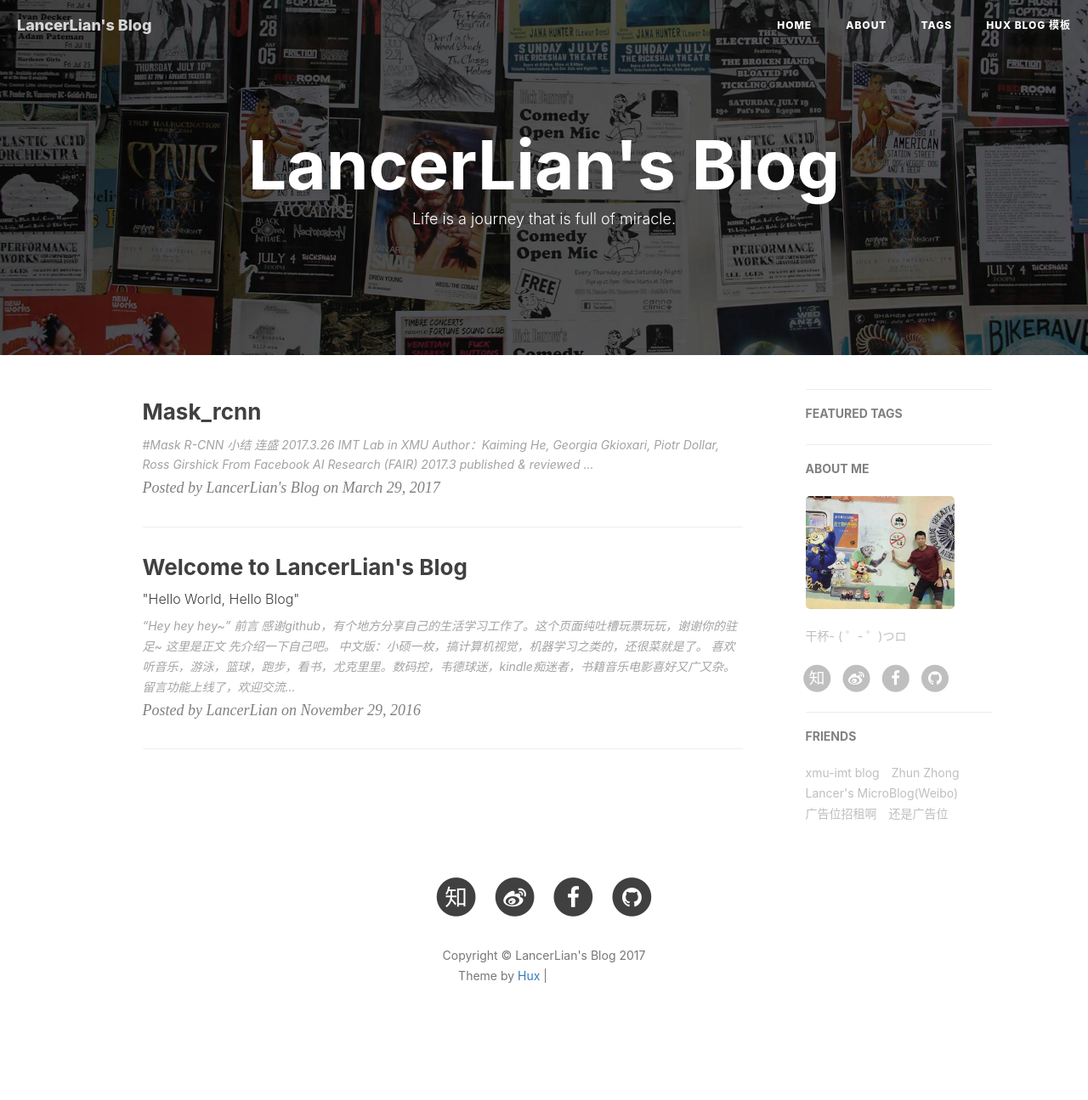
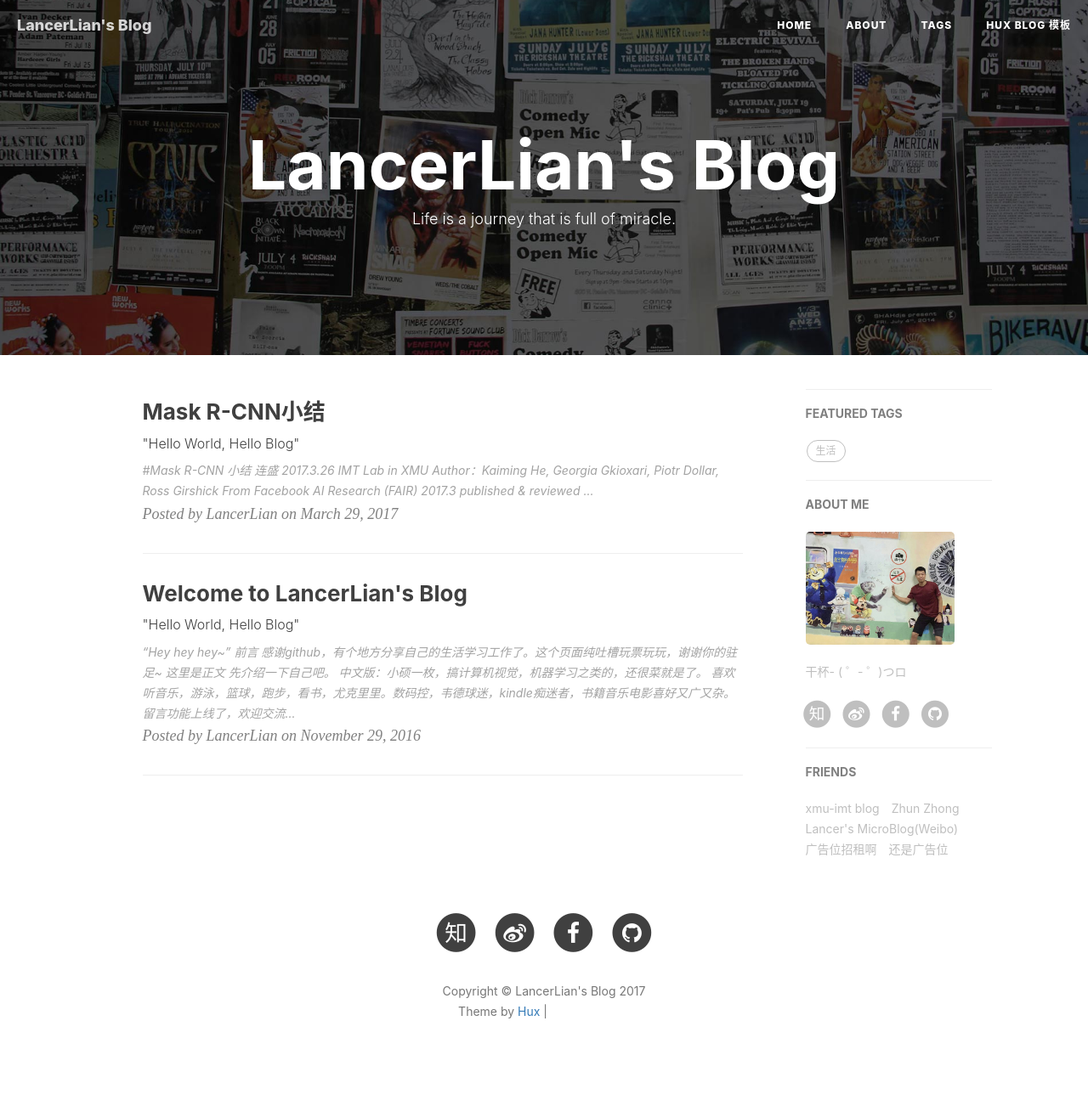
Before and after one commit to LancerLian/myBlog, a Jekyll site: the page built from index.html, in a window 1280 px wide. Shown: the whole page at 85% size. Built offline with Jekyll 4.4.1, drawn with Linux system fonts in a browser that asks for light colours; nearby versions of some CDN libraries; the list of posts is cut into pages by our own code; comment, search, counter and statistics services are not loaded; before the commit the page ends 1253 px from its top, so only the background shows below that; grey boxes are pictures that could not be loaded.

Commit message:
Add files via upload

```diff
--- a/_posts/2017-3-29-mask_rcnn.markdown
+++ b/_posts/2017-3-29-mask_rcnn.markdown
@@ -1,3 +1,14 @@
+---
+layout:     post
+title:      "Mask R-CNN小结"
+subtitle:   " \"Hello World, Hello Blog\""
+date:       2017-3-29 12:00:00
+author:     "LancerLian"
+header-img: "img/post-bg-2015.jpg"
+tags:
+    - 生活
+---
+
 #Mask R-CNN 小结
 >连盛 2017.3.26
 
```
